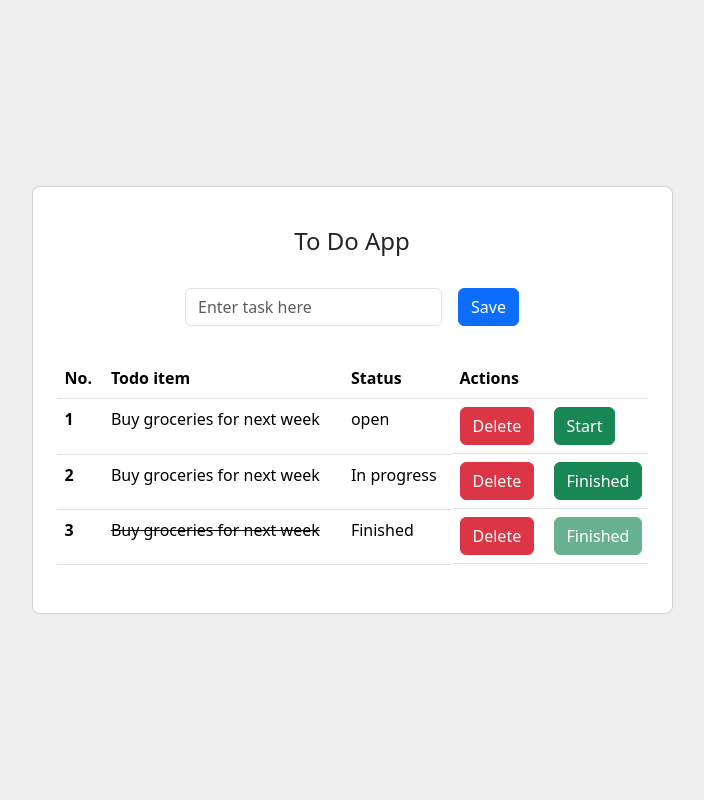
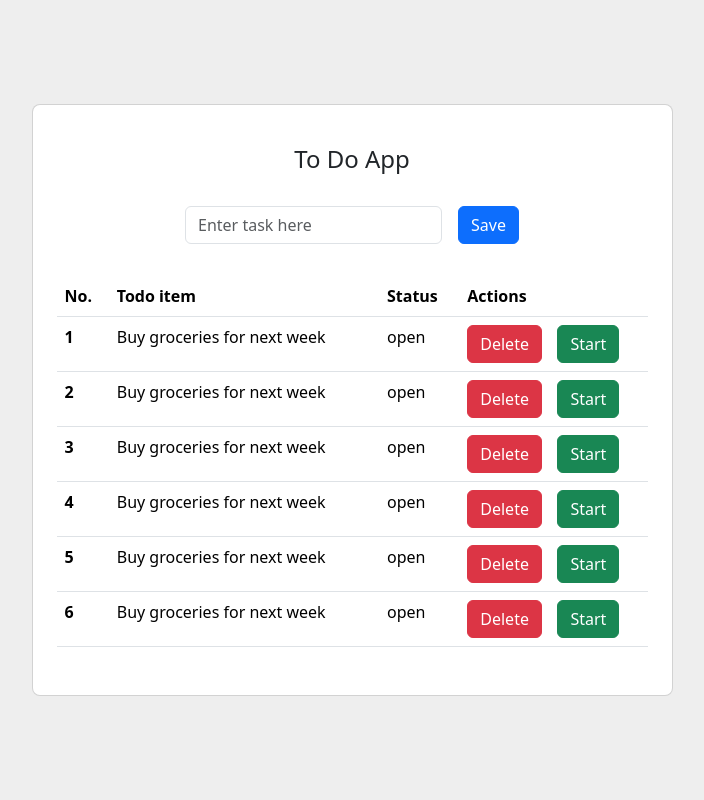
Before and after one commit to BlinkTim/todo-app, a FastAPI app: page / in a window 1280 px wide. Shown: the whole page, without its empty margins (288-992 px from the left). Run offline with FastAPI, Linux system fonts and the light colour scheme.

Commit message:
use loop inside template

```diff
--- a/src/main.py
+++ b/src/main.py
@@ -25,4 +25,5 @@ async def start_route(request: Request):
 
 @app.get("/", response_class=HTMLResponse)
 async def root_route(request: Request):
-    return templates.TemplateResponse("index.html", {"request": request})
+    items = [1,2,3,4,5,6]
+    return templates.TemplateResponse("index.html", {"request": request, "items":items})
--- a/src/templates/index.html
+++ b/src/templates/index.html
@@ -42,8 +42,9 @@
                                     </tr>
                                 </thead>
                                 <tbody>
+                                    {% for item in items %}
                                     <tr>
-                                        <th scope="row">1</th>
+                                        <th scope="row">{{item}}</th>
                                         <td>Buy groceries for next week</td>
                                         <td>open</td>
                                         <td class="d-flex">
@@ -55,33 +56,8 @@
                                             </form>
                                         </td>
                                     </tr>
-                                    <tr>
-                                        <th scope="row">2</th>
-                                        <td>Buy groceries for next week</td>
-                                        <td>In progress</td>
-                                        <td class="d-flex">
-                                            <form class="w-50">
-                                                <button type="submit" class="btn btn-danger">Delete</button>
-                                            </form>
-                                            <form class="w-50">
-                                                <button type="submit" class="btn btn-success ms-1">Finished</button>
-                                            </form>
-                                        </td>
-                                    </tr>
-                                    <tr>
-                                        <th scope="row">3</th>
-                                        <td><s>Buy groceries for next week</s></td>
-                                        <td>Finished</td>
-                                        <td class="d-flex">
-                                            <form class="w-50">
-                                                <button type="submit" class="btn btn-danger">Delete</button>
-                                            </form>
-                                            <form class="w-50">
-                                                <button type="submit"
-                                                    class=" disabled btn btn-success ms-1">Finished</button>
-                                            </form>
-                                        </td>
-                                    </tr>
+                                    {% endfor %}
+
                                 </tbody>
                             </table>
 
```
